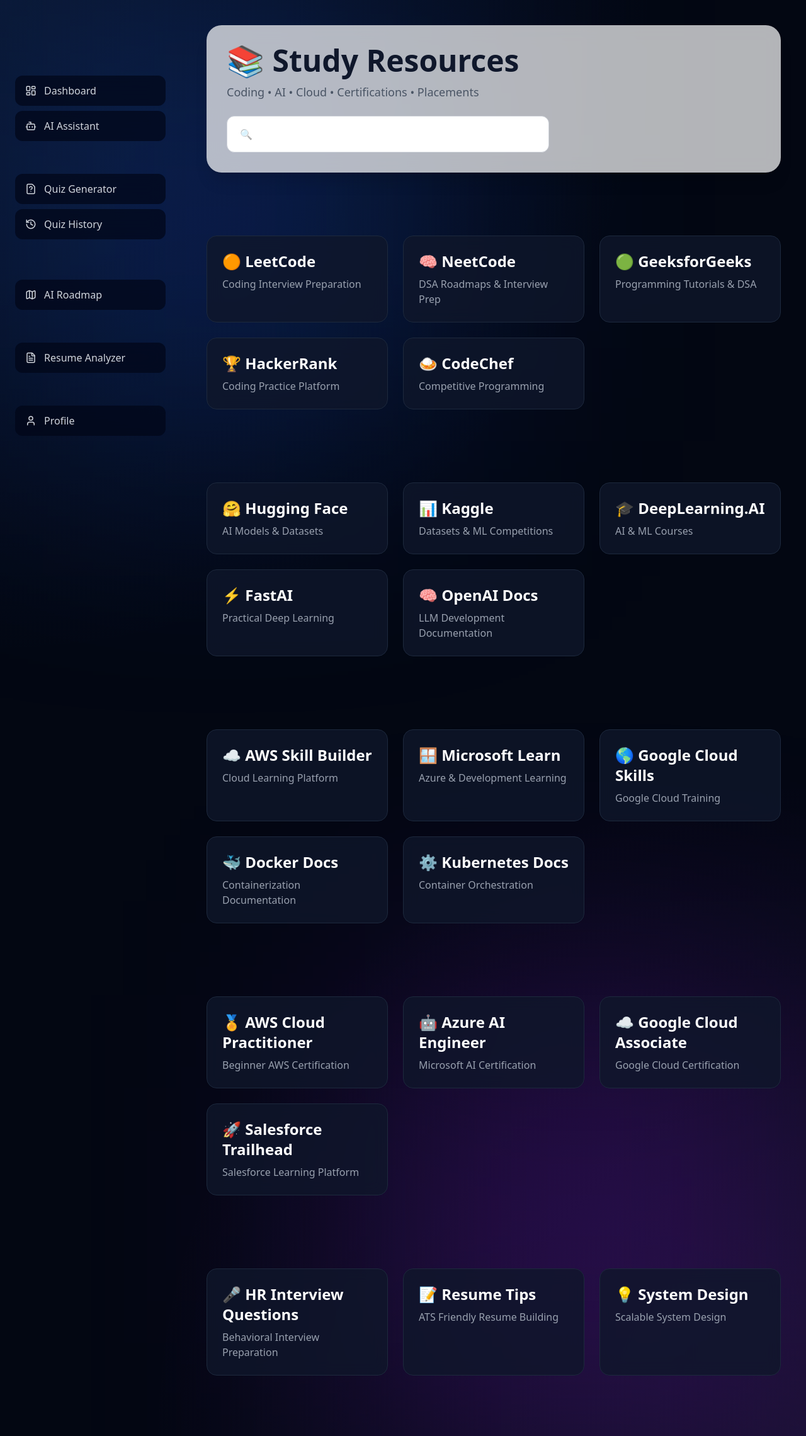
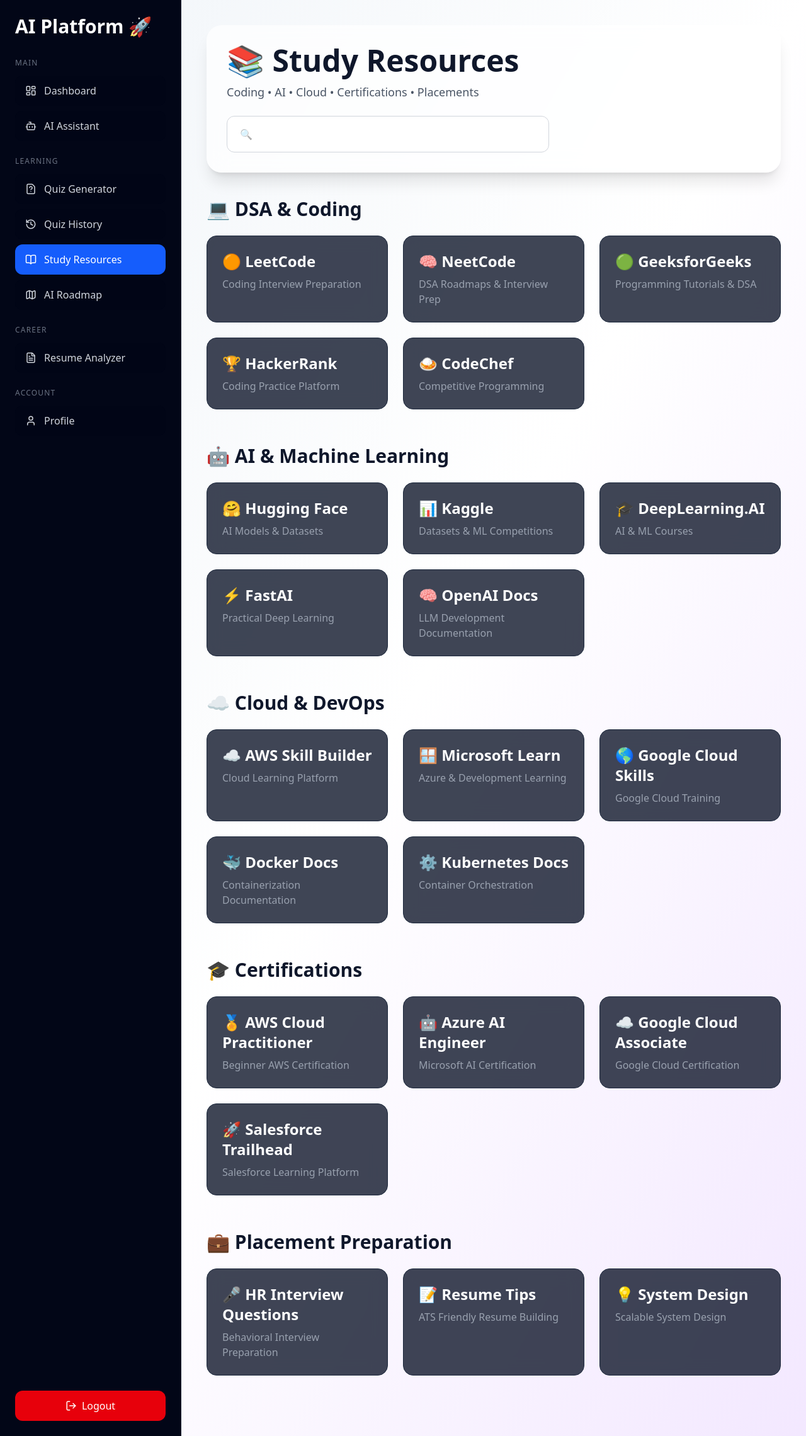
Before and after one commit to sushmitha20reddy/ai-driven-resource-management-platform, a Next.js app in the folder frontend/: page /resources in a window 1280 px wide. Shown: the whole page at 63% size. Built offline with nearby package versions, Linux system fonts and the light colour scheme.

Commit message:
updated resources page

```diff
--- a/frontend/app/resources/page.tsx
+++ b/frontend/app/resources/page.tsx
@@ -176,44 +176,8 @@
     );
 
   return (
-    <main className="min-h-screen flex text-white relative overflow-hidden">
-
-  {/* Background */}
-  <div className="absolute inset-0 bg-[#030712]" />
-
-  <div
-    className="
-      absolute
-      top-0
-      left-0
-      w-[700px]
-      h-[700px]
-      bg-blue-600/20
-      blur-[180px]
-    "
-  />
-
-  <div
-    className="
-      absolute
-      bottom-0
-      right-0
-      w-[700px]
-      h-[700px]
-      bg-purple-600/20
-      blur-[180px]
-    "
-  />
-
-  <div
-    className="
-      absolute
-      inset-0
-      bg-[radial-gradient(circle_at_top_left,rgba(59,130,246,0.12),transparent_40%),radial-gradient(circle_at_bottom_right,rgba(168,85,247,0.12),transparent_40%)]
-    "
-  />
-
-  <Sidebar />
+    <main className="min-h-screen flex bg-gradient-to-br from-slate-100 via-white to-purple-100">
+      <Sidebar />
 
       <section className="flex-1 p-10 overflow-y-auto">
         {/* Hero */}
```
